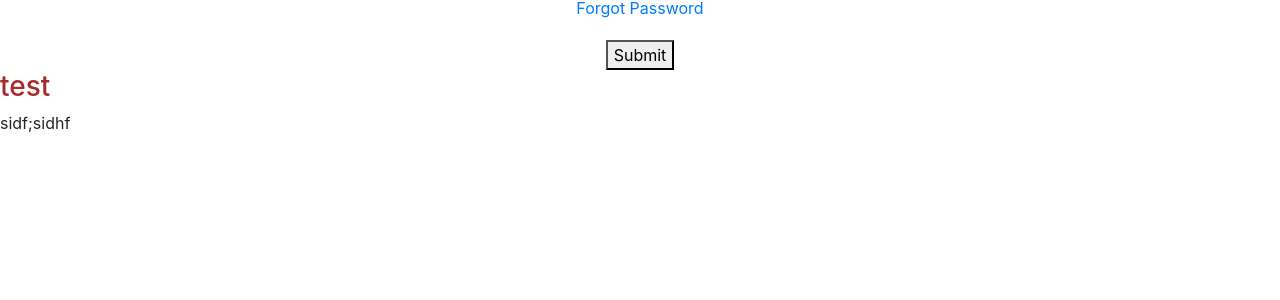
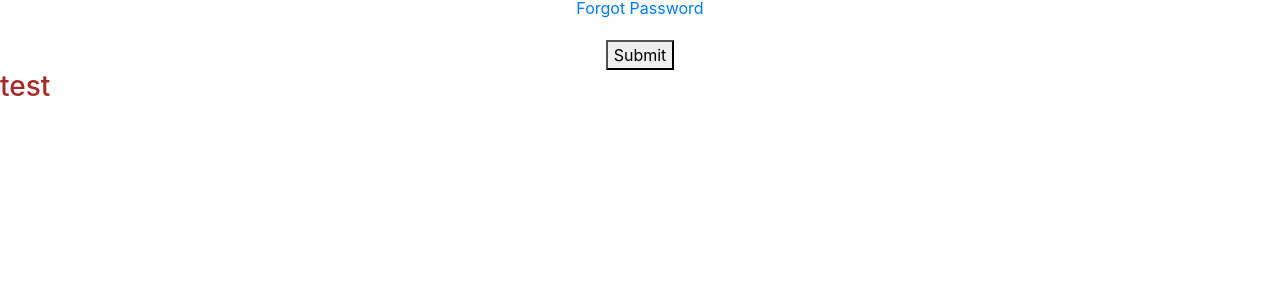
Before and after one commit to etefft/Biohomie, a PHP site: page /index.php in a window 1280 px wide. Shown: the part 412-712 px from the top of the page. Run offline with PHP 8.4, Linux system fonts and the light colour scheme.

Commit message:
removed dummy p tag

```diff
--- a/includes/footer.php
+++ b/includes/footer.php
@@ -2,6 +2,5 @@
 <h3>test</h3>
     </footer>
     <script src="js/main.js"></script>
-    <p>sidf;sidhf</p>
 </body>
 </html>
```
